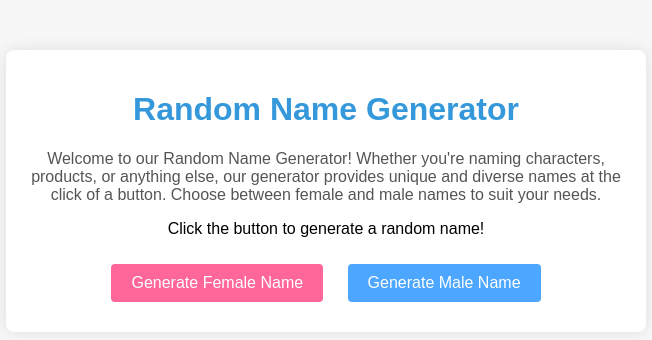
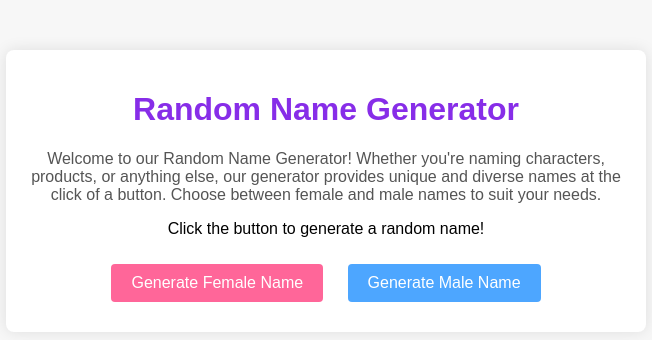
Before and after one commit to jakerusa/Random-Name-Generator, a plain HTML site: page index.html in a window 1280 px wide. Shown: the whole page, without its empty margins (314-966 px from the left). Drawn offline with Linux system fonts and the light colour scheme.

Commit message:
change title color

```diff
--- a/styles.css
+++ b/styles.css
@@ -14,7 +14,7 @@ body {
 }
 
 h1 {
-    color: #3498db;
+    color: #872de8;
 }
 
 .description {
```
